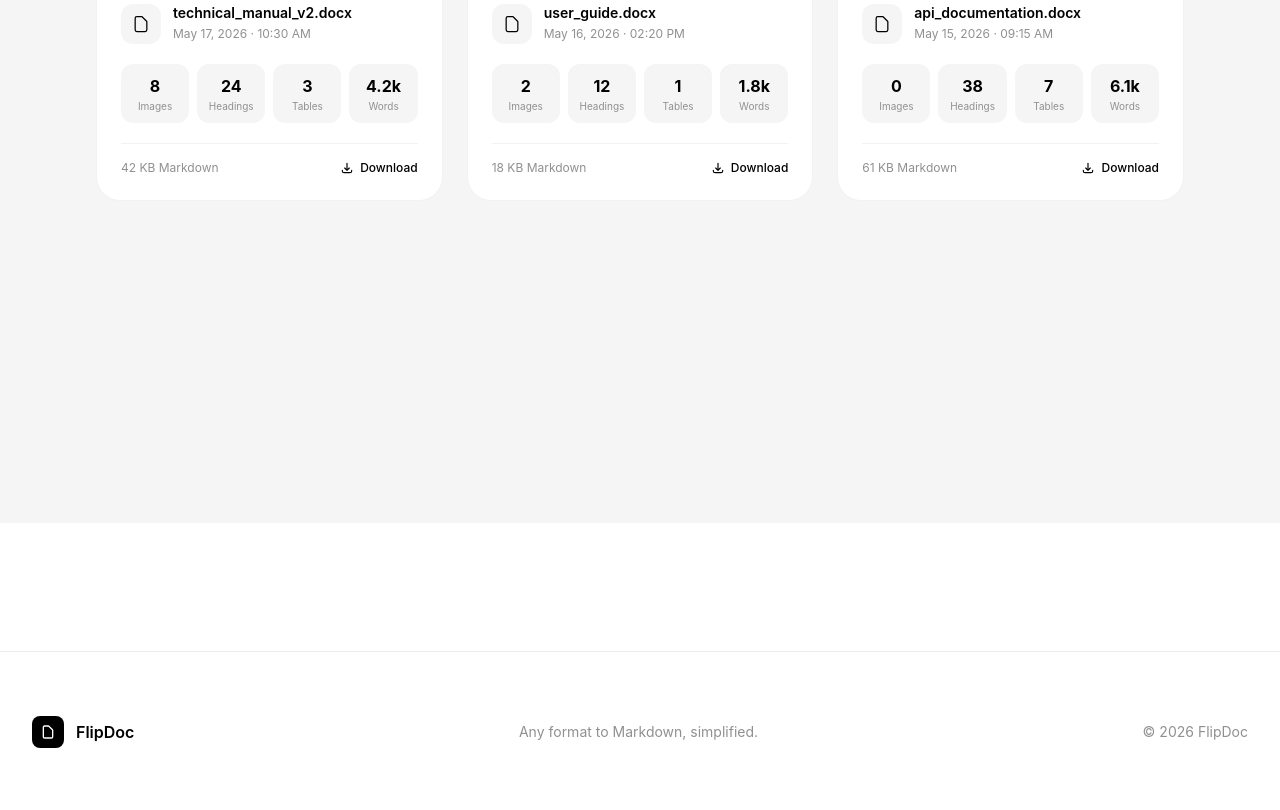
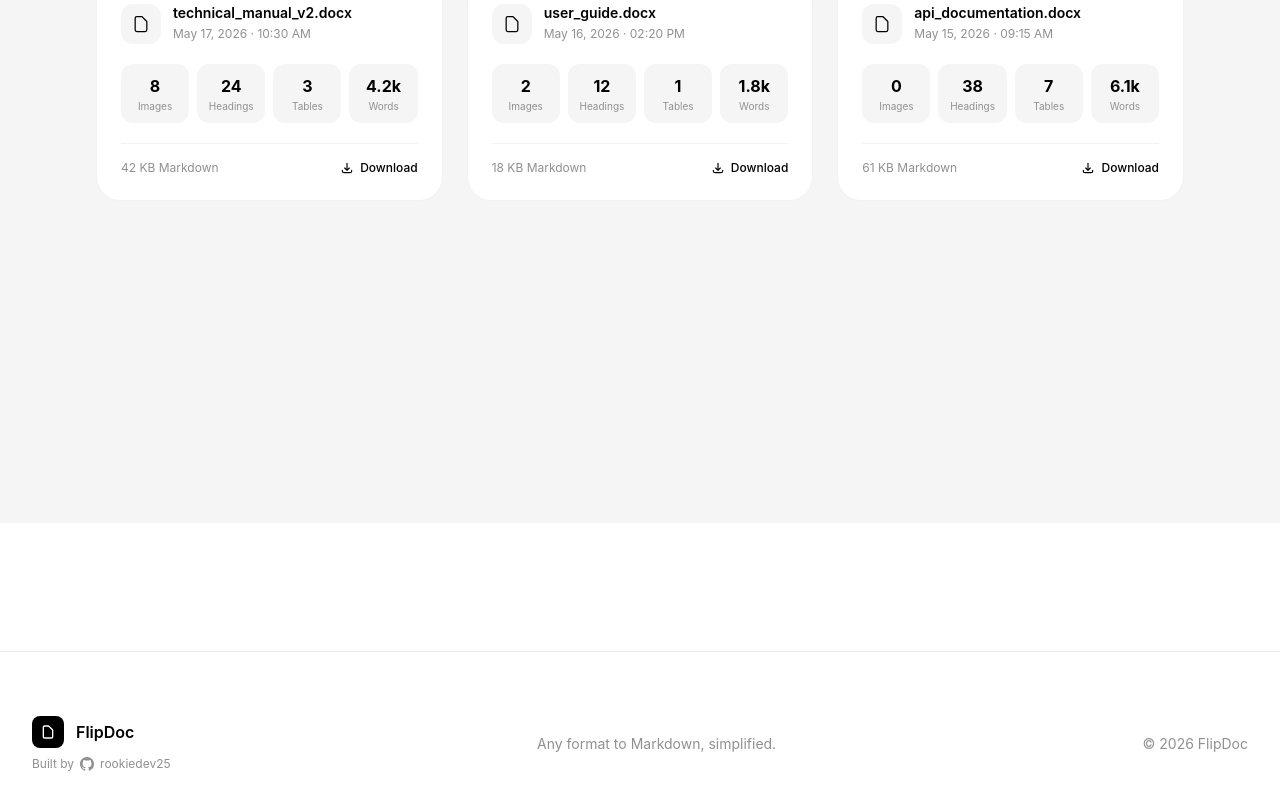
Before and after one commit to rookiedev25/flipdoc, a React (Vite) app in the folder frontend/: page /#/dashboard in a window 1280 px wide. Shown: the part 334-1144 px from the top of the page. Built offline with nearby package versions, Linux system fonts and the light colour scheme.

Commit message:
update - footer component

```diff
--- a/frontend/src/components/Footer.jsx
+++ b/frontend/src/components/Footer.jsx
@@ -5,7 +5,8 @@
     <footer className="bg-white border-t border-medium-gray border-opacity-10 mt-16 sm:mt-32">
       <div className="max-w-7xl mx-auto px-4 sm:px-6 lg:px-8 py-10 sm:py-16">
         <div className="flex flex-col sm:flex-row items-center justify-between gap-6">
-          {/* Brand */}
+          {/* Brand + GitHub - stacked */}
+          <div className="flex flex-col items-center sm:items-start gap-2">
             <div className="flex items-center gap-3">
               <div className="w-8 h-8 bg-primary rounded-lg flex items-center justify-center">
                 <svg
@@ -24,9 +25,22 @@
               </div>
               <span className="font-semibold text-primary">FlipDoc</span>
             </div>
+            <a
+              href="https://github.com/rookiedev25"
+              target="_blank"
+              rel="noopener noreferrer"
+              className="inline-flex items-center gap-1.5 text-light-gray hover:text-primary transition-colors text-xs"
+            >
+              Built by
+              <svg className="w-3.5 h-3.5" viewBox="0 0 24 24" fill="currentColor">
+                <path d="M12 0C5.37 0 0 5.37 0 12c0 5.31 3.435 9.795 8.205 11.385.6.105.825-.255.825-.57 0-.285-.015-1.23-.015-2.235-3.015.555-3.795-.735-4.035-1.41-.135-.345-.72-1.41-1.23-1.695-.42-.225-1.02-.78-.015-.795.945-.015 1.62.87 1.845 1.23 1.08 1.815 2.805 1.305 3.495.99.105-.78.42-1.305.765-1.605-2.67-.3-5.46-1.335-5.46-5.925 0-1.305.465-2.385 1.23-3.225-.12-.3-.54-1.53.12-3.18 0 0 1.005-.315 3.3 1.23.96-.27 1.98-.405 3-.405s2.04.135 3 .405c2.295-1.56 3.3-1.23 3.3-1.23.66 1.65.24 2.88.12 3.18.765.84 1.23 1.905 1.23 3.225 0 4.605-2.805 5.625-5.475 5.925.435.375.81 1.095.81 2.22 0 1.605-.015 2.895-.015 3.3 0 .315.225.69.825.57A12.02 12.02 0 0024 12c0-6.63-5.37-12-12-12z"/>
+              </svg>
+              rookiedev25
+            </a>
+          </div>
 
           {/* Tagline */}
-          <p className="text-sm text-light-gray">
+          <p className="text-sm text-light-gray text-center">
             Any format to Markdown, simplified.
           </p>
 
```
Lines whose indentation alone changed are shown as unchanged.
